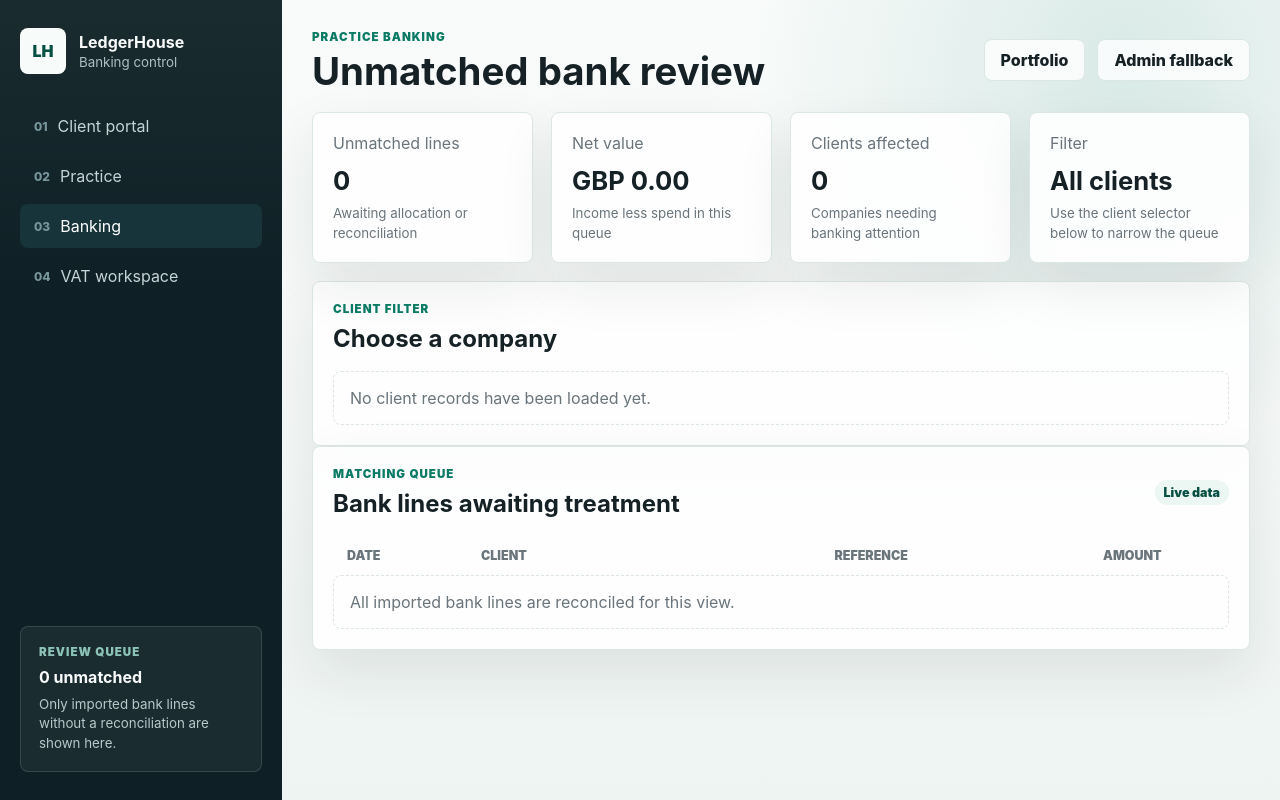
After one commit to kfrem/ledgerhouse, a Django app: page /practice/banking/ in a window 1280 px wide. The commit adds this page. Run offline with Django 5.2, Linux system fonts and the light colour scheme; the visitor is signed in with stand-in values (Sample User, id 1).

Commit message:
Add practice banking review workflow

```diff
--- a/accounting/views.py
+++ b/accounting/views.py
@@ -302,6 +302,50 @@ def practice_client_detail(request, tenant_id):
             "unmatched_bank_transactions": unmatched_bank_transactions,
             "review_journals": review_journals,
             "hmrc_connection": HmrcVatConnection.objects.filter(tenant=tenant).first(),
+        },
+    )
+
+
+@login_required(login_url="/login/")
+def practice_banking_review(request):
+    tenants = list(Tenant.objects.order_by("name"))
+    requested_tenant = request.GET.get("company")
+    selected_tenant = None
+
+    queryset = BankTransaction.objects.select_related("tenant", "imported_file")
+    if requested_tenant:
+        selected_tenant = next(
+            (tenant for tenant in tenants if str(tenant.id) == requested_tenant),
+            None,
+        )
+        if selected_tenant:
+            queryset = queryset.filter(tenant=selected_tenant)
+
+    reconciled_ids = BankReconciliation.objects.values("bank_transaction_id")
+    if selected_tenant:
+        reconciled_ids = BankReconciliation.objects.filter(
+            tenant=selected_tenant,
+        ).values("bank_transaction_id")
+
+    unmatched_bank_transactions = list(
+        queryset.exclude(id__in=reconciled_ids).order_by("-date", "-id")[:100]
+    )
+    unmatched_total = sum(
+        (transaction.amount for transaction in unmatched_bank_transactions),
+        Decimal("0"),
+    )
+    affected_clients = len({transaction.tenant_id for transaction in unmatched_bank_transactions})
+
+    return render(
+        request,
+        "accounting/practice_banking_review.html",
+        {
+            "tenants": tenants,
+            "selected_tenant": selected_tenant,
+            "unmatched_bank_transactions": unmatched_bank_transactions,
+            "unmatched_count": len(unmatched_bank_transactions),
+            "unmatched_total": _money(unmatched_total),
+            "affected_clients": affected_clients,
         },
     )
 
--- a/ledgerhouse/urls.py
+++ b/ledgerhouse/urls.py
@@ -10,6 +10,7 @@ from accounting.views import (
     hmrc_sandbox_status_view,
     hmrc_vat_workspace,
     management_report_view,
+    practice_banking_review,
     practice_client_detail,
     practice_dashboard,
 )
@@ -18,6 +19,11 @@ urlpatterns = [
     path('', client_portal, name='client_portal'),
     path('vat/review/', client_vat_review, name='client_vat_review'),
     path('practice/', practice_dashboard, name='practice_dashboard'),
+    path(
+        'practice/banking/',
+        practice_banking_review,
+        name='practice_banking_review',
+    ),
     path(
         'practice/clients/<uuid:tenant_id>/',
         practice_client_detail,
--- /dev/null
+++ b/templates/accounting/practice_banking_review.html
@@ -0,0 +1,128 @@
+{% load static %}
+<!doctype html>
+<html lang="en">
+<head>
+    <meta charset="utf-8">
+    <meta name="viewport" content="width=device-width, initial-scale=1">
+    <title>LedgerHouse | Banking review</title>
+    <link rel="stylesheet" href="{% static 'accounting/dashboard.css' %}">
+</head>
+<body>
+    <aside class="sidebar" aria-label="Practice navigation">
+        <a class="brand" href="{% url 'practice_dashboard' %}" aria-label="LedgerHouse dashboard">
+            <span class="brand-mark">LH</span>
+            <span>
+                <strong>LedgerHouse</strong>
+                <small>Banking control</small>
+            </span>
+        </a>
+
+        <nav class="nav-list">
+            <a href="{% url 'client_portal' %}"><span>01</span> Client portal</a>
+            <a href="{% url 'practice_dashboard' %}"><span>02</span> Practice</a>
+            <a class="active" href="{% url 'practice_banking_review' %}"><span>03</span> Banking</a>
+            <a href="{% url 'hmrc_vat_workspace' %}"><span>04</span> VAT workspace</a>
+        </nav>
+
+        <section class="sidebar-panel">
+            <p>Review queue</p>
+            <strong>{{ unmatched_count }} unmatched</strong>
+            <small>Only imported bank lines without a reconciliation are shown here.</small>
+        </section>
+    </aside>
+
+    <main class="workspace">
+        <header class="topbar">
+            <div>
+                <p class="eyebrow">Practice banking</p>
+                <h1>Unmatched bank review</h1>
+            </div>
+            <div class="topbar-actions">
+                <a class="ghost-button" href="{% url 'practice_dashboard' %}">Portfolio</a>
+                <a class="ghost-button" href="/admin/accounting/banktransaction/">Admin fallback</a>
+            </div>
+        </header>
+
+        <section class="summary-grid" aria-label="Banking review metrics">
+            <article class="metric">
+                <span>Unmatched lines</span>
+                <strong>{{ unmatched_count }}</strong>
+                <small>Awaiting allocation or reconciliation</small>
+            </article>
+            <article class="metric">
+                <span>Net value</span>
+                <strong>{{ unmatched_total }}</strong>
+                <small>Income less spend in this queue</small>
+            </article>
+            <article class="metric">
+                <span>Clients affected</span>
+                <strong>{{ affected_clients }}</strong>
+                <small>Companies needing banking attention</small>
+            </article>
+            <article class="metric">
+                <span>Filter</span>
+                <strong>{% if selected_tenant %}{{ selected_tenant.name }}{% else %}All clients{% endif %}</strong>
+                <small>Use the client selector below to narrow the queue</small>
+            </article>
+        </section>
+
+        <section class="surface">
+            <div class="section-heading">
+                <div>
+                    <p class="eyebrow">Client filter</p>
+                    <h2>Choose a company</h2>
+                </div>
+                {% if selected_tenant %}
+                <a class="text-link" href="{% url 'practice_banking_review' %}">Clear filter</a>
+                {% endif %}
+            </div>
+            <div class="client-list">
+                {% for tenant in tenants %}
+                <a class="client-row" href="{% url 'practice_banking_review' %}?company={{ tenant.id }}">
+                    <span class="client-avatar">{{ tenant.name|slice:":2" }}</span>
+                    <span class="client-main">
+                        <strong>{{ tenant.name }}</strong>
+                        <small>{% if selected_tenant and selected_tenant.id == tenant.id %}Current banking queue{% else %}Open banking queue{% endif %}</small>
+                    </span>
+                    {% if selected_tenant and selected_tenant.id == tenant.id %}
+                    <span class="status-pill">Selected</span>
+                    {% else %}
+                    <span class="status-pill">Open</span>
+                    {% endif %}
+                </a>
+                {% empty %}
+                <div class="empty-state">No client records have been loaded yet.</div>
+                {% endfor %}
+            </div>
+        </section>
+
+        <section class="surface activity-surface">
+            <div class="section-heading">
+                <div>
+                    <p class="eyebrow">Matching queue</p>
+                    <h2>Bank lines awaiting treatment</h2>
+                </div>
+                <span class="status-pill">Live data</span>
+            </div>
+            <div class="activity-table">
+                <div class="table-head">
+                    <span>Date</span>
+                    <span>Client</span>
+                    <span>Reference</span>
+                    <span>Amount</span>
+                </div>
+                {% for transaction in unmatched_bank_transactions %}
+                <a class="table-row" href="{% url 'practice_client_detail' transaction.tenant.id %}">
+                    <span>{{ transaction.date }}</span>
+                    <strong>{{ transaction.tenant.name }}</strong>
+                    <span>{{ transaction.reference }} | {{ transaction.imported_file.filename }}</span>
+                    <span class="status-pill">GBP {{ transaction.amount }}</span>
+                </a>
+                {% empty %}
+                <div class="empty-state">All imported bank lines are reconciled for this view.</div>
+                {% endfor %}
+            </div>
+        </section>
+    </main>
+</body>
+</html>
```
Also changed, not shown: accounting/tests/test_client_portal_workflows.py (+55 -0 lines), docs/testing/practice_banking_review_workflow.md (added, +58 -0 lines), templates/accounting/dashboard.html (+4 -4 lines).
